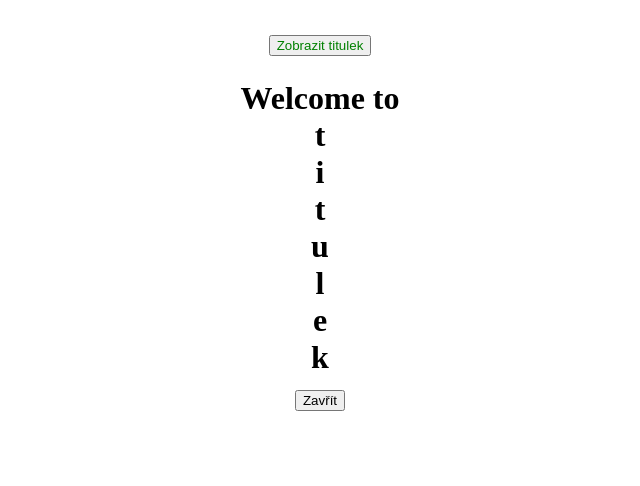
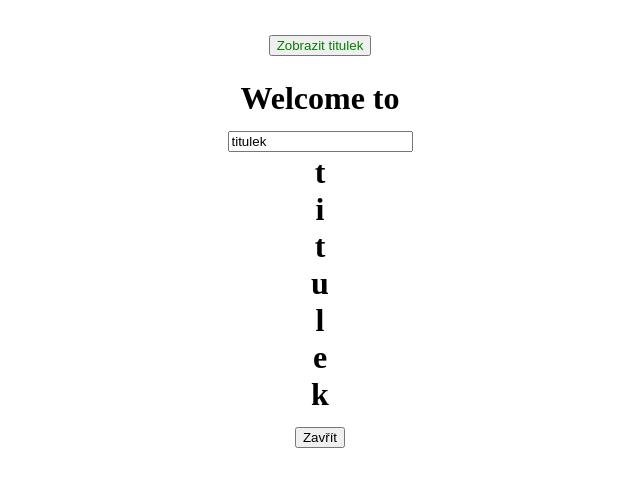
Before and after one commit to morobambi/angular-workshop-frontend, an Angular app: page / in a window 1280 px wide. Both pictures are taken after a click on the button "Zobrazit titulek". Shown: the top 486 px of the page, without its empty margins (320-960 px from the left). Built offline with nearby package versions, Linux system fonts and the light colour scheme.

Commit message:
FormsModule [(ngModel)]

```diff
--- a/src/app/app.module.ts
+++ b/src/app/app.module.ts
@@ -4,6 +4,7 @@ import { NgModule } from '@angular/core';
 import { AppComponent } from './app.component';
 import { MyPipe } from './my.pipe';
 import { TitulekComponent } from './titulek/titulek.component';
+import {FormsModule} from '@angular/forms';
 
 @NgModule({
   declarations: [
@@ -12,7 +13,9 @@ import { TitulekComponent } from './titulek/titulek.component';
     TitulekComponent
   ],
   imports: [
-    BrowserModule
+    BrowserModule,
+    FormsModule
+
   ],
   providers: [],
   bootstrap: [AppComponent]
--- a/src/app/titulek/titulek.component.html
+++ b/src/app/titulek/titulek.component.html
@@ -1,5 +1,6 @@
 <h1 *ngIf="show">
   Welcome to
+  <div><input [(ngModel)]="title"></div>
   <div *ngFor="let letter of title.split('')">{{letter}}</div>
   <div><button (click)="buttonClicked()">Zavřít</button></div>
 </h1>
```
